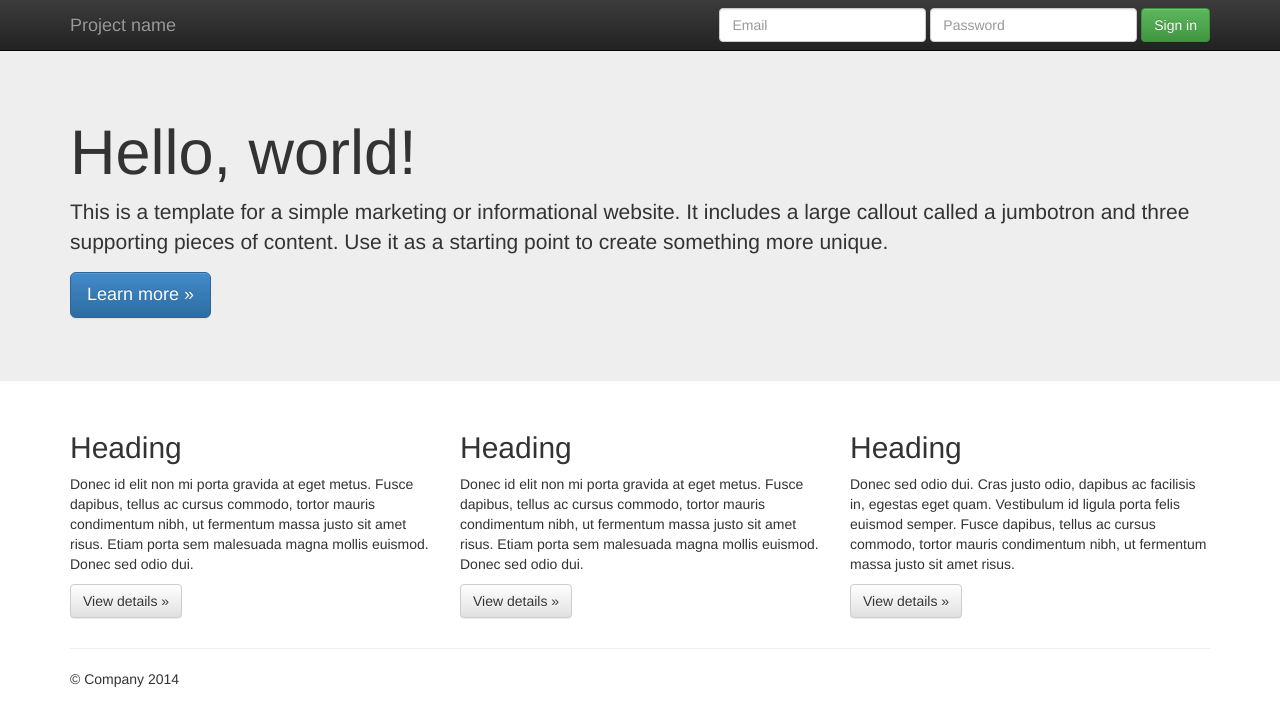
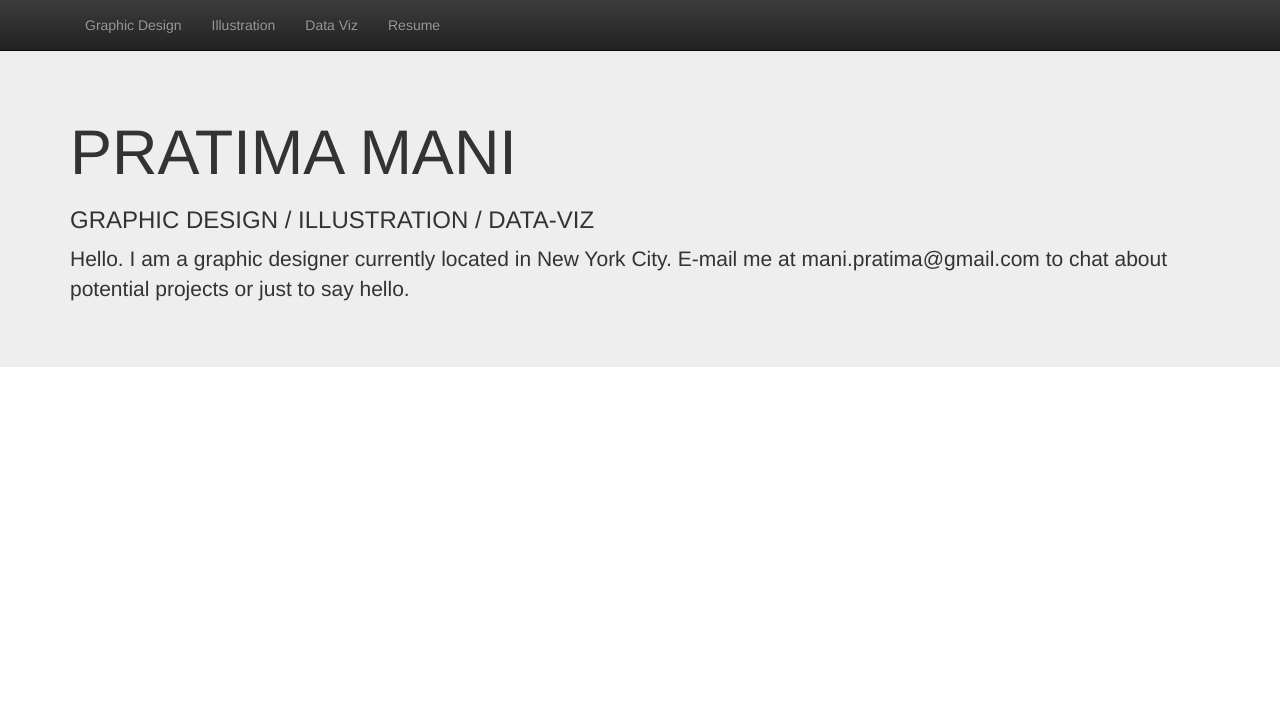
Before and after one commit to PMani27/pratimamani-website, a plain HTML site: page index.html in a window 1280 px wide. Drawn offline with nearby package versions, Linux system fonts and the light colour scheme.

Commit message:
setup homepage content

```diff
--- a/index.html
+++ b/index.html
@@ -35,57 +35,27 @@
             <span class="icon-bar"></span>
             <span class="icon-bar"></span>
           </button>
-          <a class="navbar-brand" href="#">Project name</a>
+          <div class="collapse navbar-collapse" id="bs-example-navbar-collapse-1">
+		      <ul class="nav navbar-nav">
+		        <li><a href="/graphic-design">Graphic Design</a></li>
+		        <li><a href="/illustation">Illustration</a></li>
+		        <li><a href="/data-viz">Data Viz</a></li>
+		        <li><a href="/resume">Resume</a></li>
+		      </ul>
+		   </div>
         </div>
-        <div class="navbar-collapse collapse">
-          <form class="navbar-form navbar-right" role="form">
-            <div class="form-group">
-              <input type="text" placeholder="Email" class="form-control">
-            </div>
-            <div class="form-group">
-              <input type="password" placeholder="Password" class="form-control">
-            </div>
-            <button type="submit" class="btn btn-success">Sign in</button>
-          </form>
-        </div><!--/.navbar-collapse -->
       </div>
     </div>
 
     <!-- Main jumbotron for a primary marketing message or call to action -->
     <div class="jumbotron">
       <div class="container">
-        <h1>Hello, world!</h1>
-        <p>This is a template for a simple marketing or informational website. It includes a large callout called a jumbotron and three supporting pieces of content. Use it as a starting point to create something more unique.</p>
-        <p><a class="btn btn-primary btn-lg" role="button">Learn more &raquo;</a></p>
+        <h1>PRATIMA MANI</h1>
+        <h3>GRAPHIC DESIGN / ILLUSTRATION / DATA-VIZ</h3>
+        <p>Hello. I am a graphic designer currently located in New York City. E-mail me at mani.pratima@gmail.com to chat about potential projects or just to say hello.</p>
       </div>
     </div>
-
-    <div class="container">
-      <!-- Example row of columns -->
-      <div class="row">
-        <div class="col-md-4">
-          <h2>Heading</h2>
-          <p>Donec id elit non mi porta gravida at eget metus. Fusce dapibus, tellus ac cursus commodo, tortor mauris condimentum nibh, ut fermentum massa justo sit amet risus. Etiam porta sem malesuada magna mollis euismod. Donec sed odio dui. </p>
-          <p><a class="btn btn-default" href="#" role="button">View details &raquo;</a></p>
-        </div>
-        <div class="col-md-4">
-          <h2>Heading</h2>
-          <p>Donec id elit non mi porta gravida at eget metus. Fusce dapibus, tellus ac cursus commodo, tortor mauris condimentum nibh, ut fermentum massa justo sit amet risus. Etiam porta sem malesuada magna mollis euismod. Donec sed odio dui. </p>
-          <p><a class="btn btn-default" href="#" role="button">View details &raquo;</a></p>
-       </div>
-        <div class="col-md-4">
-          <h2>Heading</h2>
-          <p>Donec sed odio dui. Cras justo odio, dapibus ac facilisis in, egestas eget quam. Vestibulum id ligula porta felis euismod semper. Fusce dapibus, tellus ac cursus commodo, tortor mauris condimentum nibh, ut fermentum massa justo sit amet risus.</p>
-          <p><a class="btn btn-default" href="#" role="button">View details &raquo;</a></p>
-        </div>
-      </div>
-
-      <hr>
-
-      <footer>
-        <p>&copy; Company 2014</p>
-      </footer>
-    </div> <!-- /container -->        <script src="//ajax.googleapis.com/ajax/libs/jquery/1.11.0/jquery.min.js"></script>
+    <script src="//ajax.googleapis.com/ajax/libs/jquery/1.11.0/jquery.min.js"></script>
         <script>window.jQuery || document.write('<script src="js/vendor/jquery-1.11.0.min.js"><\/script>')</script>
 
         <script src="js/vendor/bootstrap.min.js"></script>
```
